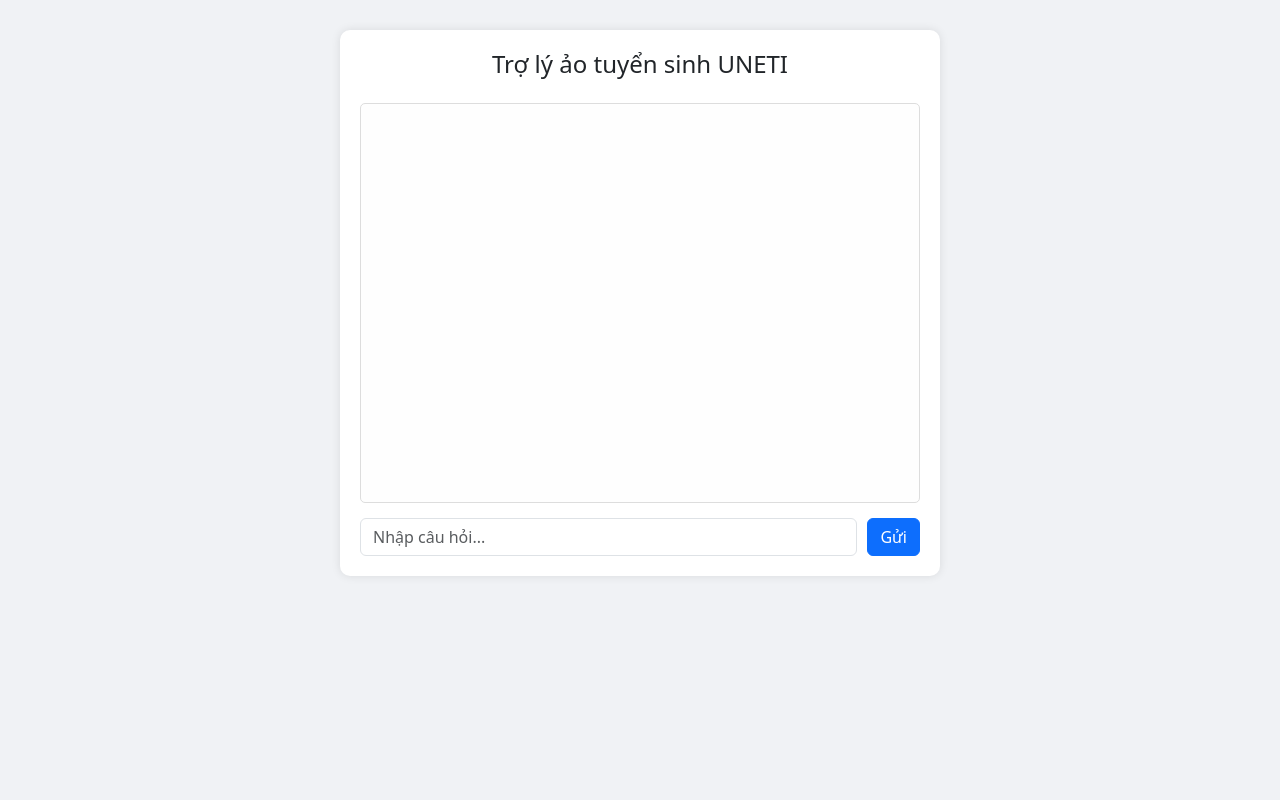
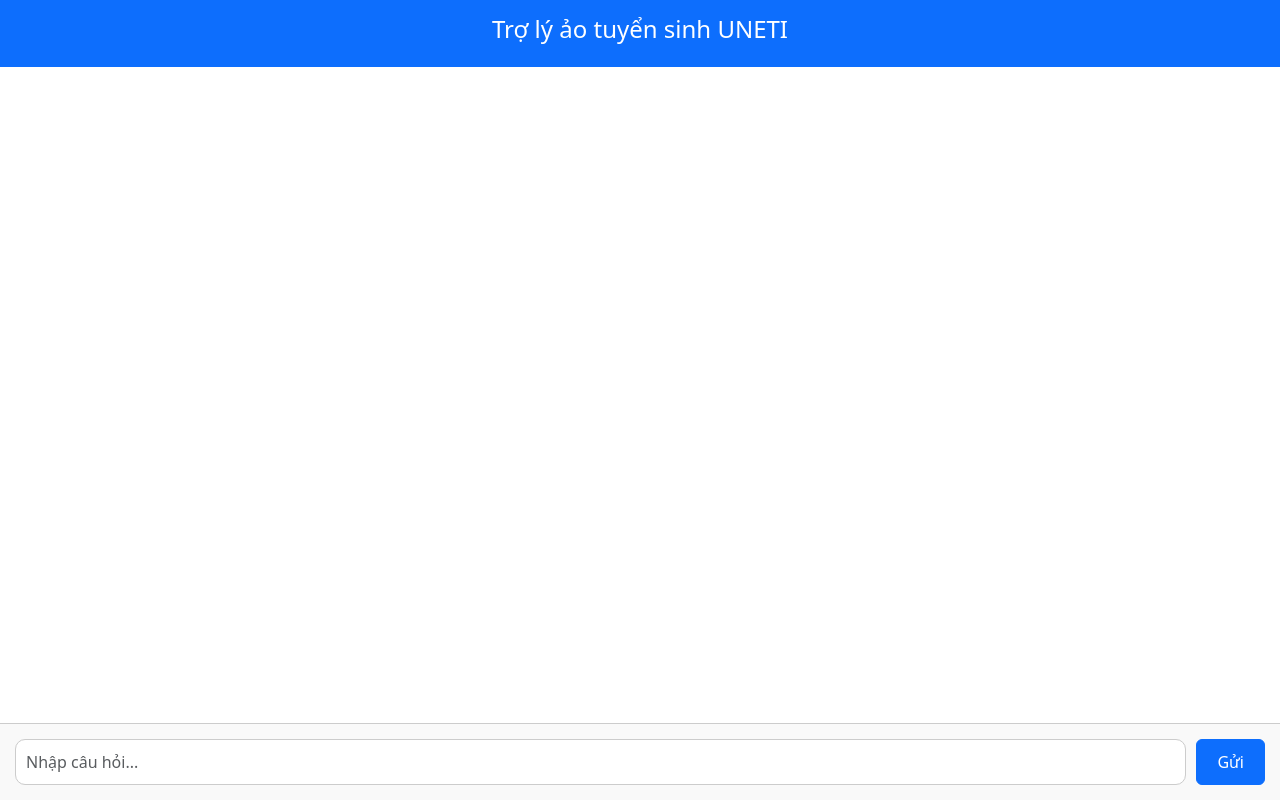
Before and after one commit to thanhcua186/chatbot-uneti, a Flask app: page / in a window 1280 px wide. Run offline with Flask 3, Linux system fonts and the light colour scheme.

Commit message:
Update index.html

```diff
--- a/templates/index.html
+++ b/templates/index.html
@@ -6,22 +6,26 @@
   <title>Trợ lý ảo tuyển sinh UNETI</title>
   <link href="https://cdn.jsdelivr.net/npm/bootstrap@5.3.0/dist/css/bootstrap.min.css" rel="stylesheet">
   <style>
-    body { background-color: #f0f2f5; }
-    .chat-container { max-width: 600px; margin: 30px auto; background: white; border-radius: 10px; padding: 20px; box-shadow: 0 0 10px rgba(0,0,0,0.1); }
-    .chat-box { height: 400px; overflow-y: auto; border: 1px solid #ddd; padding: 15px; margin-bottom: 15px; border-radius: 5px; background: #fefefe; }
+    html, body { height: 100%; margin: 0; padding: 0; background-color: #f0f2f5; }
+    .chat-container { height: 100vh; display: flex; flex-direction: column; }
+    .chat-header { padding: 15px; background: #0d6efd; color: white; text-align: center; }
+    .chat-box { flex-grow: 1; overflow-y: auto; padding: 20px; background: #fff; }
     .message { margin-bottom: 10px; padding: 10px 15px; border-radius: 20px; max-width: 75%; }
     .user-message { background-color: #d1e7dd; align-self: end; text-align: right; margin-left: auto; }
     .bot-message { background-color: #e2e3e5; align-self: start; text-align: left; margin-right: auto; }
-    .chat-input { display: flex; gap: 10px; }
-    .chat-input input { flex: 1; }
+    .chat-input { display: flex; padding: 15px; border-top: 1px solid #ccc; background: #f9f9f9; }
+    .chat-input input { flex: 1; padding: 10px; border-radius: 10px; border: 1px solid #ccc; margin-right: 10px; }
+    .chat-input button { padding: 10px 20px; }
   </style>
 </head>
 <body>
   <div class="chat-container">
-    <h4 class="text-center mb-4">Trợ lý ảo tuyển sinh UNETI</h4>
+    <div class="chat-header">
+      <h4>Trợ lý ảo tuyển sinh UNETI</h4>
+    </div>
     <div id="messages" class="d-flex flex-column chat-box"></div>
     <div class="chat-input">
-      <input type="text" id="userInput" class="form-control" placeholder="Nhập câu hỏi...">
+      <input type="text" id="userInput" class="form-control" placeholder="Nhập câu hỏi..." onkeydown="if(event.key==='Enter'){ send(); }">
       <button class="btn btn-primary" onclick="send()">Gửi</button>
     </div>
   </div>
```
